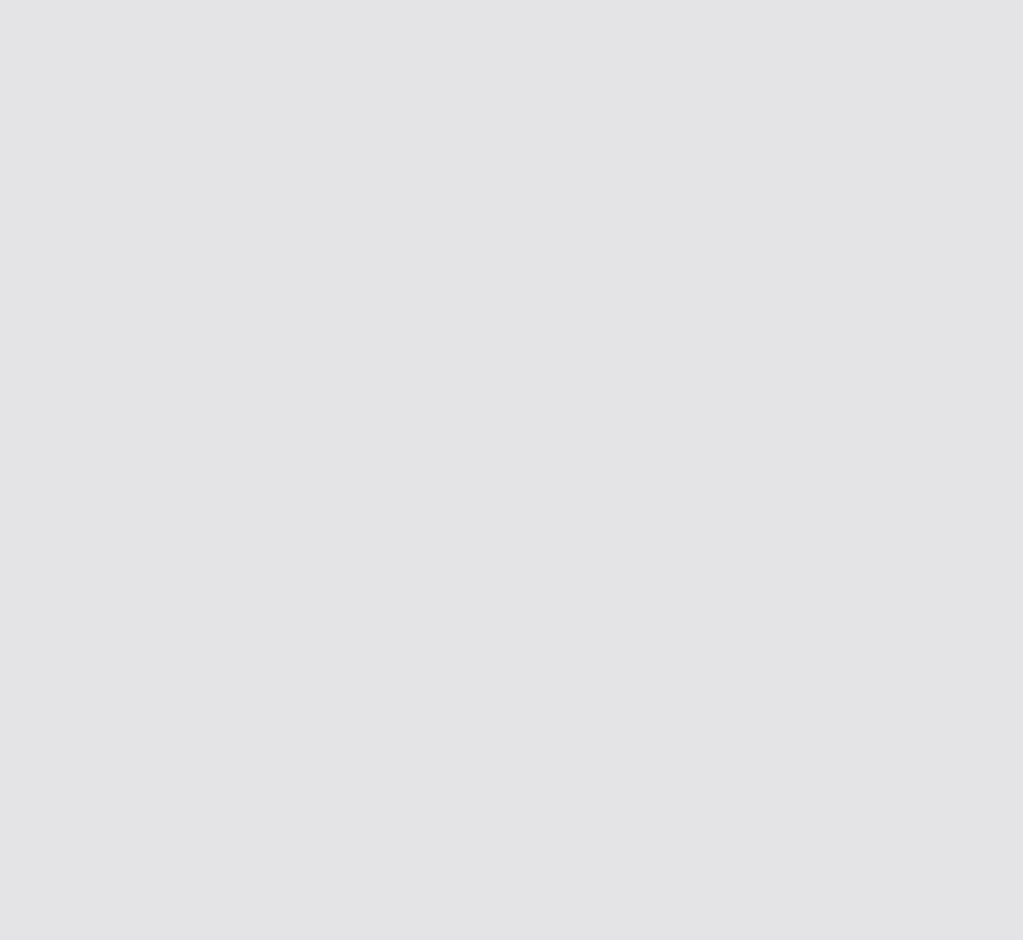
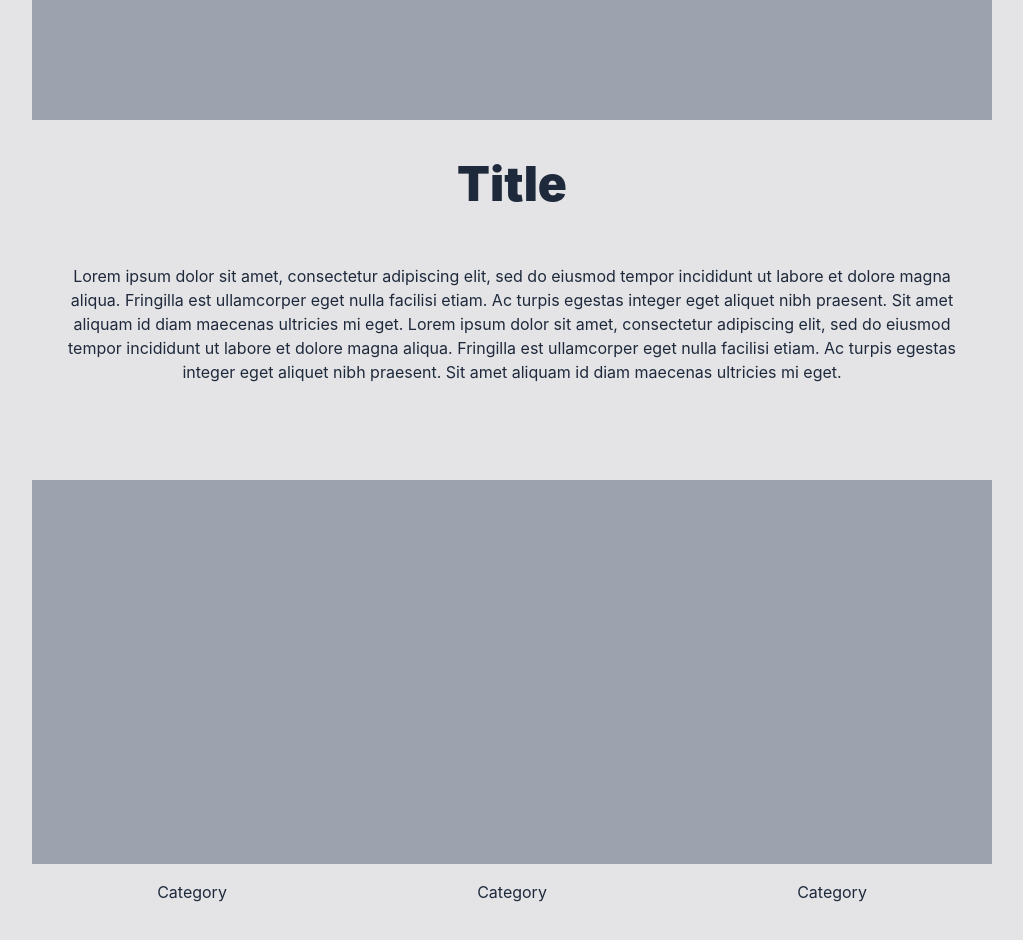
Before and after one commit to emeliesv/Jenyf-Studios, a React (Vite) app: page / in a window 1280 px wide. Shown: the part 360-1300 px from the top of the page, without its empty margins (128-1151 px from the left). Before the commit the page ends 800 px from the top, so only its background shows below. Built offline with nearby package versions, Linux system fonts and the light colour scheme; no server answers.

Commit message:
added base layout structure to landing page

```diff
--- a/src/Pages/Landing.jsx
+++ b/src/Pages/Landing.jsx
@@ -1,5 +1,25 @@
 const Landing = () => {
-  return <>Landing page</>
+  return (
+    <main className="mx-40 my-20">
+      <div className="bg-gray-400 w-full h-80">Hero image</div>
+      <h1 className="text-center text-5xl font-black p-10">Title</h1>
+      <p className="text-center p-4">Lorem ipsum dolor sit amet, consectetur adipiscing elit, sed do eiusmod tempor incididunt ut labore et dolore magna aliqua. Fringilla est ullamcorper eget nulla facilisi etiam. Ac turpis egestas integer eget aliquet nibh praesent. Sit amet aliquam id diam maecenas ultricies mi eget. Lorem ipsum dolor sit amet, consectetur adipiscing elit, sed do eiusmod tempor incididunt ut labore et dolore magna aliqua. Fringilla est ullamcorper eget nulla facilisi etiam. Ac turpis egestas integer eget aliquet nibh praesent. Sit amet aliquam id diam maecenas ultricies mi eget.</p>
+      <div className="flex flex-row w-full justify-between my-20">
+        <span className="w-80 ">
+          <div className="bg-gray-400 w-full h-96"></div>
+          <h3 className="text-center p-4 text-base">Category</h3>
+        </span>
+        <span className="w-80 ">
+          <div className="bg-gray-400 w-full h-96"></div>
+          <h3 className="text-center p-4 text-base">Category</h3>
+        </span>
+        <span className="w-80 ">
+          <div className="bg-gray-400 w-full h-96"></div>
+          <h3 className="text-center p-4 text-base">Category</h3>
+        </span>
+      </div>
+    </main>
+  )
 };
 
 export default Landing;
```
